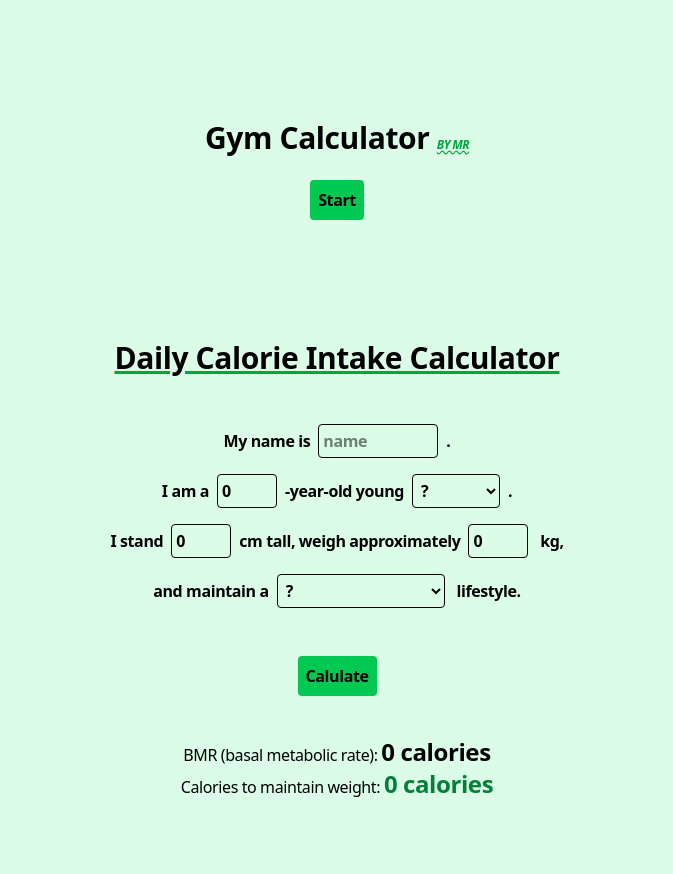
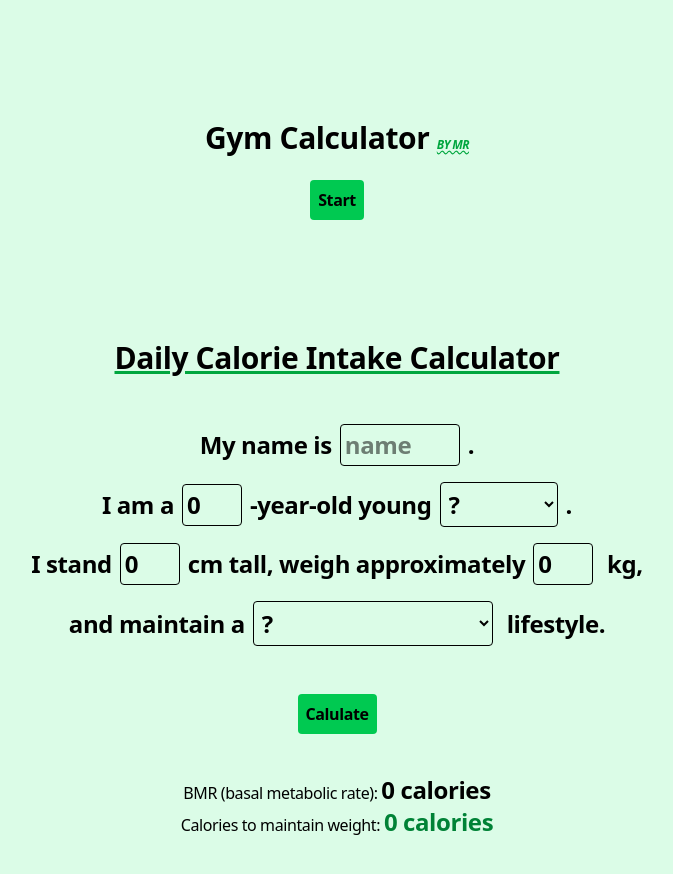
Before and after one commit to rahscripts/gym-calculator, a Next.js app: page / in a window 1280 px wide. Shown: the top 874 px of the page, without its empty margins (303-976 px from the left). Built offline with nearby package versions, Linux system fonts and the light colour scheme.

Commit message:
updating ui for small devices

```diff
--- a/components/CalorieIntake.tsx
+++ b/components/CalorieIntake.tsx
@@ -79,7 +79,7 @@ export default function CalorieIntake() {
                     <h1 className="font-extrabold underline decoration-3 decoration-green-600 text-3xl">Daily Calorie Intake Calculator</h1>
                 </div>
                 <div className="flex flex-col items-center justify-center">
-                    <div className="font-semibold flex flex-col items-center">
+                    <div className="font-semibold flex flex-col text-2xl transition-all duration-200 max-lg:text-xs items-center">
                         <div>
                             My name is
                             <input value={name} type="text"
```
